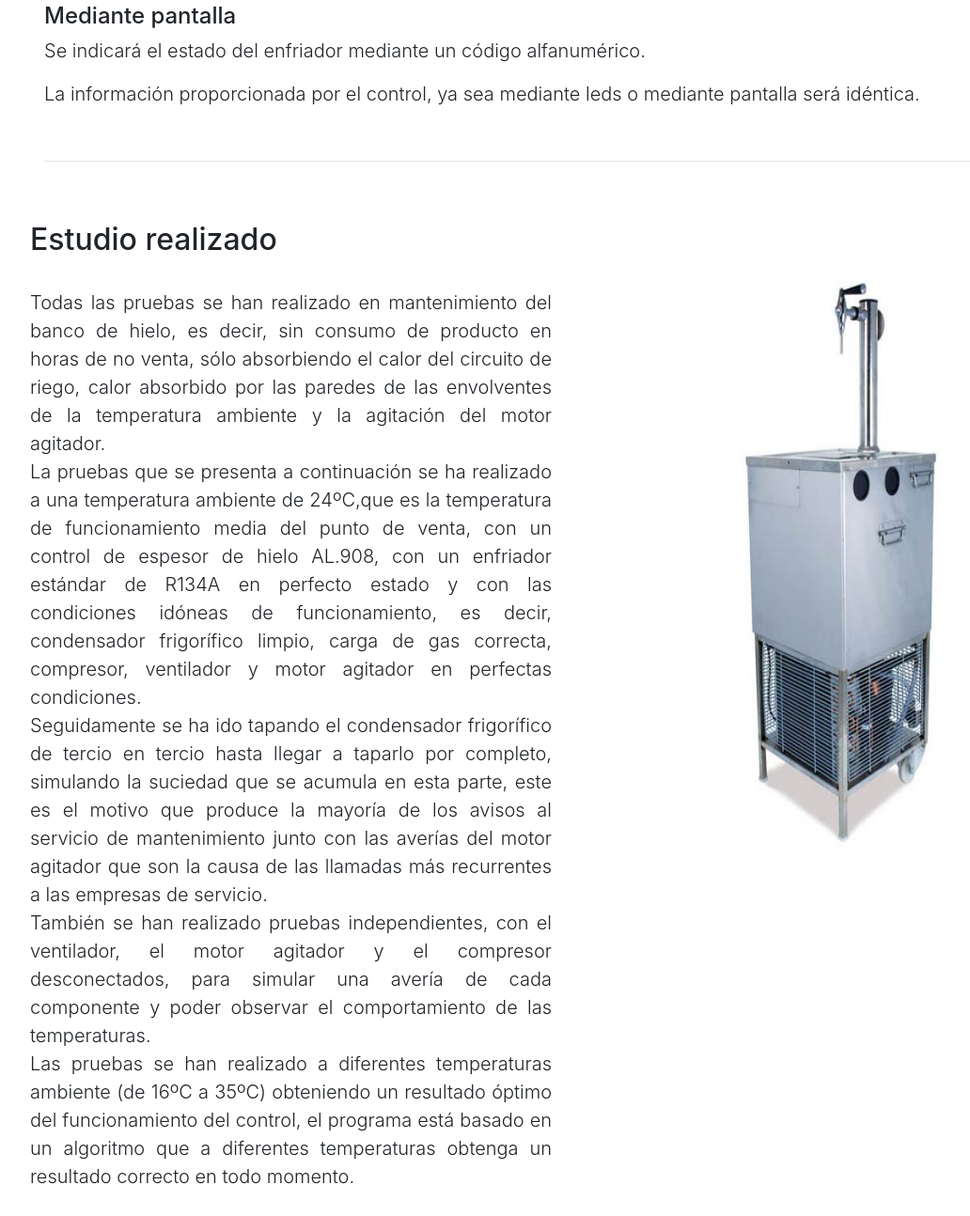
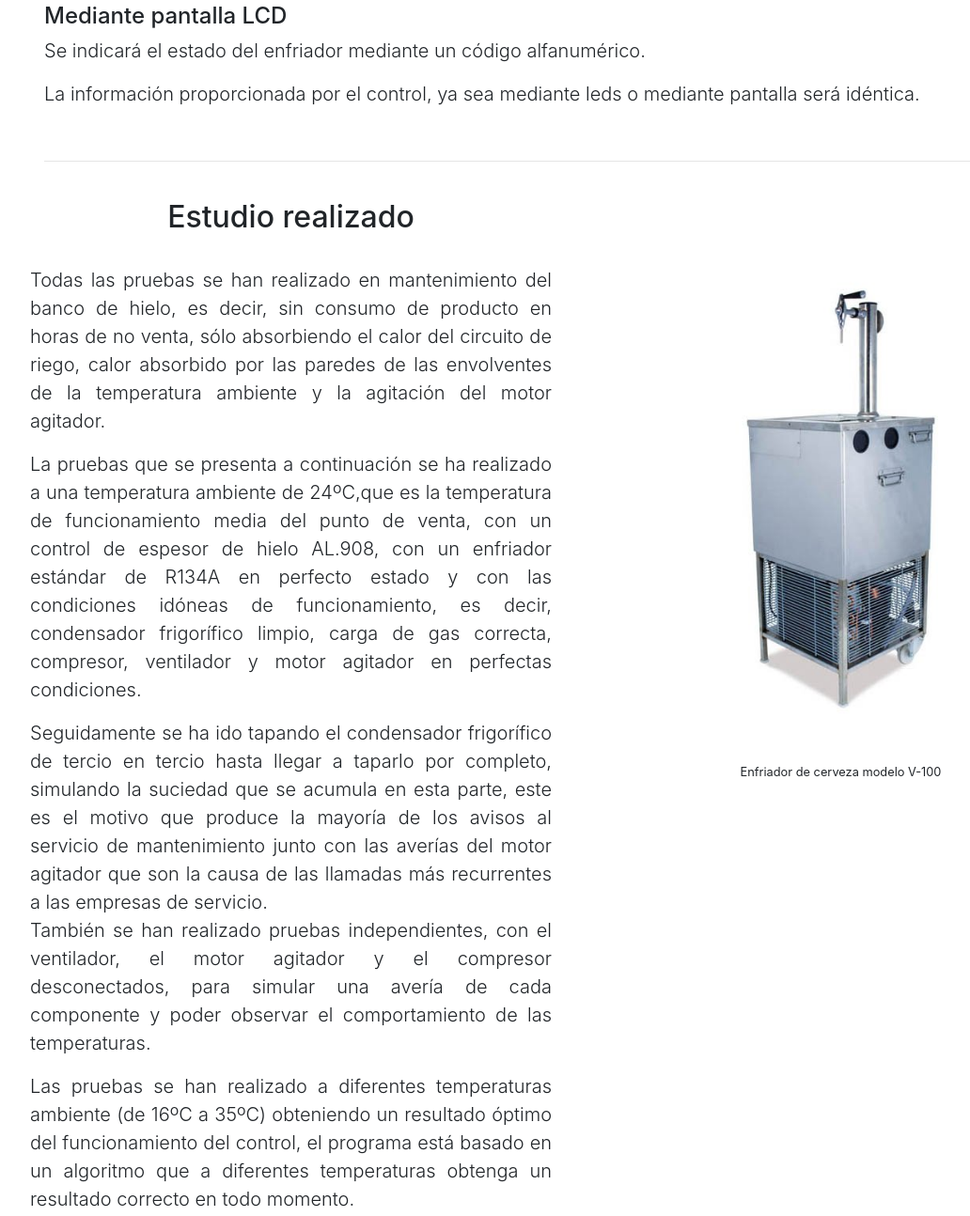
Before and after one commit to FERREKENNETH/micro_static_deploy, a plain HTML site: page index.html in a window 1280 px wide. Shown: the part 1547-2841 px from the top of the page at 94% size, without its empty margins (38-1070 px from the left). Drawn offline with nearby package versions, Linux system fonts and the light colour scheme.

Commit message:
sixth commit

```diff
--- a/index.html
+++ b/index.html
@@ -112,13 +112,11 @@
 
               <br>
 
-
-
-            <h4>Mediante pantalla</h4>
+              <h4>Mediante pantalla LCD</h4>
 
             <p class="lead">Se indicará el estado del enfriador mediante un código alfanumérico.</p>
             <p class="lead">La información proporcionada por el control, ya sea mediante leds o mediante pantalla será idéntica.</p><br>
-            <hr><br><br>
+            <hr><br>
         </div>
 
 
@@ -128,17 +126,26 @@
 
           <div class="row">
             <div class="col-sm">
-                <h2 id="saberMas">Estudio realizado</h2>
+                <h2 class="text-center">Estudio realizado</h2>
                 <br><!-- class="lead" -->
-                <p class="lead">Todas las pruebas se han realizado en mantenimiento del banco de hielo, es decir, sin consumo de producto en horas de no venta, sólo absorbiendo el calor del circuito de riego, calor absorbido por las paredes de las envolventes de la temperatura ambiente y la agitación del motor agitador.<br>
-                La pruebas que se presenta a continuación se ha realizado a una temperatura ambiente de 24ºC,que es la temperatura de funcionamiento media del punto de venta, con un control de espesor de hielo AL.908, con un enfriador estándar de R134A en perfecto estado y con las condiciones idóneas de funcionamiento, es decir, condensador frigorífico limpio, carga de gas correcta, compresor, ventilador y motor agitador en perfectas condiciones. <br>
+                <p class="lead">Todas las pruebas se han realizado en mantenimiento del banco de hielo, es decir, sin consumo de producto en horas de no venta, sólo absorbiendo el calor del circuito de riego, calor absorbido por las paredes de las envolventes de la temperatura ambiente y la agitación del motor agitador.</p>
+                <p class="lead">
+                La pruebas que se presenta a continuación se ha realizado a una temperatura ambiente de 24ºC,que es la temperatura de funcionamiento media del punto de venta, con un control de espesor de hielo AL.908, con un enfriador estándar de R134A en perfecto estado y con las condiciones idóneas de funcionamiento, es decir, condensador frigorífico limpio, carga de gas correcta, compresor, ventilador y motor agitador en perfectas condiciones. </p>
+                <p class="lead">
                 Seguidamente se ha ido tapando el condensador frigorífico de tercio en tercio hasta llegar a taparlo por completo, simulando la suciedad que se acumula en esta parte, este es el motivo que produce la mayoría de los avisos al servicio de mantenimiento junto con las averías del motor agitador que son la causa de las llamadas más recurrentes a las empresas de servicio.<br>
-                También se han realizado pruebas independientes, con el ventilador, el motor agitador y el compresor desconectados, para simular una avería de cada componente y poder observar el comportamiento de las temperaturas.<br>
+                También se han realizado pruebas independientes, con el ventilador, el motor agitador y el compresor desconectados, para simular una avería de cada componente y poder observar el comportamiento de las temperaturas.</p>
+                <p class="lead">
                 Las pruebas se han realizado a diferentes temperaturas ambiente (de 16ºC a 35ºC) obteniendo un resultado óptimo del funcionamiento del control, el programa está basado en un algoritmo que a diferentes temperaturas obtenga un resultado correcto en todo momento.
                 </p>
+
             </div>
-            <div class="col-sm">
-              <img src="envfiador-V100.jpg"  class="img-fluid rounded" style="height: 70%;">
+            <div class="col-sm text-center">
+              <img src="envfiador-V100.jpg"  class="img-fluid rounded mt-5" style="height: 50%;">
+              <br/>
+              <div class="text-center">
+                <small > Enfriador de cerveza modelo V-100</small>
+              </div>
+
             </div>
             <div class="col-12 "> </div>
           </div>
```
